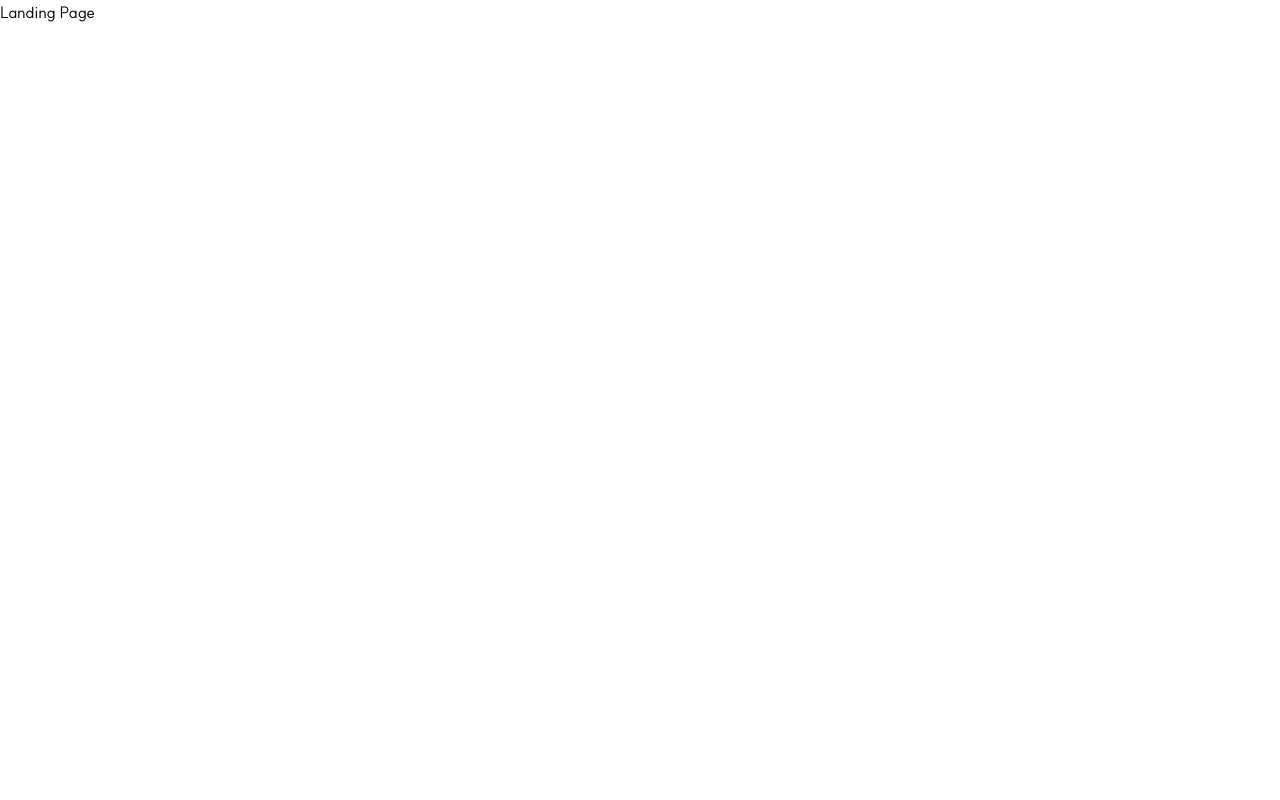
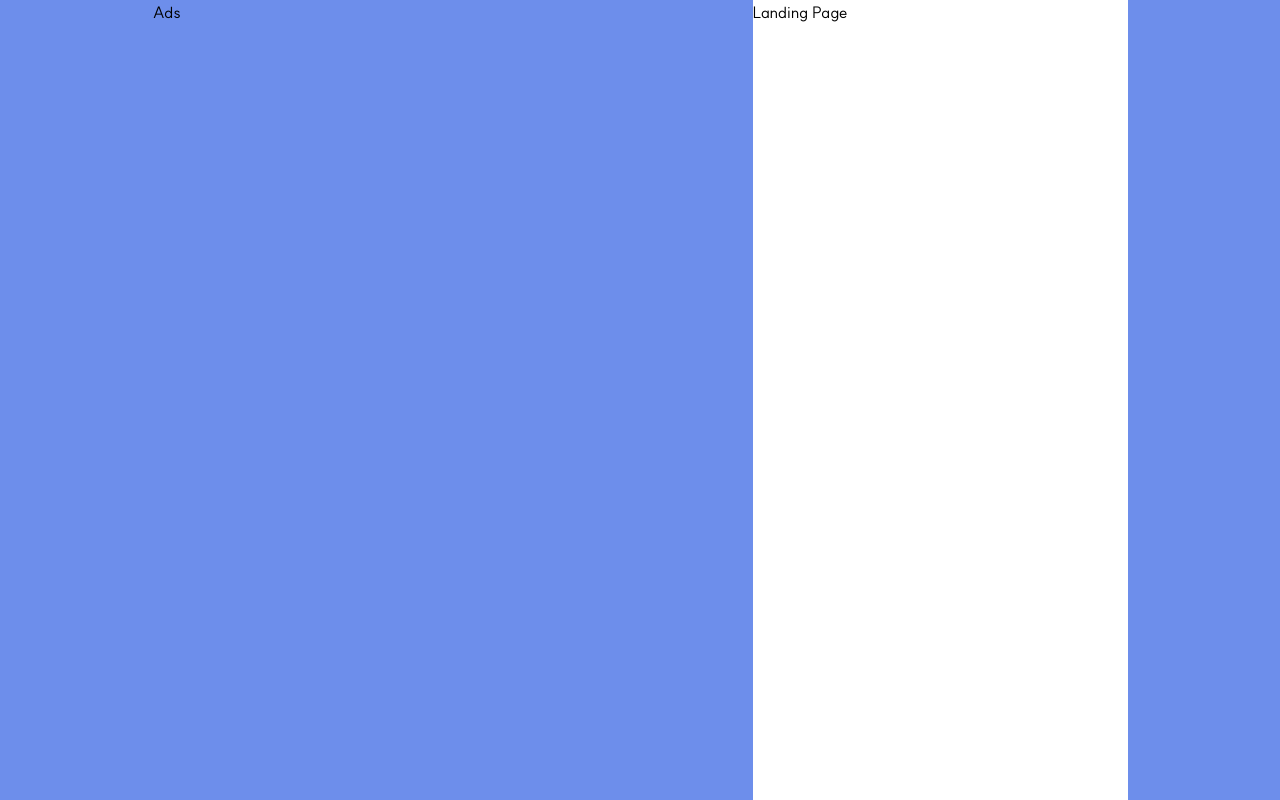
Before and after one commit to Chaemin-L/plantify-client, a Next.js app: page / in a window 1280 px wide. Built offline with nearby package versions, Linux system fonts and the light colour scheme.

Commit message:
feat: 데스크탑용 공통 레이아웃 추가

```diff
--- a/src/app/layout.tsx
+++ b/src/app/layout.tsx
@@ -14,8 +14,13 @@ export default function RootLayout({
 }>) {
   return (
     <html lang="ko">
-      <body className={`${SUIT.variable} ${SUIT.className} antialiased`}>
-        {children}
+      <body
+        className={`${SUIT.variable} ${SUIT.className} antialiased bg-[#6D8EEB]`}
+      >
+        <section className="flex flex-row justify-center gap-[100px] h-full">
+          <aside className="max-xl:hidden w-[500px]">Ads</aside>
+          <div className="w-[375px] bg-white">{children}</div>
+        </section>
       </body>
     </html>
   );
--- a/tailwind.config.ts
+++ b/tailwind.config.ts
@@ -2,12 +2,14 @@ import type { Config } from "tailwindcss";
 
 export default {
   content: [
+    "./src/app/**/*.{js,ts,jsx,tsx,mdx}",
     "./src/components/**/*.{js,ts,jsx,tsx,mdx}",
-    "./src/app/**/*.{js,ts,jsx,tsx,mdx}",
   ],
   theme: {
     extend: {
-      colors: {},
+      screens: {
+        xs: "320px",
+      },
     },
   },
   plugins: [],
```
